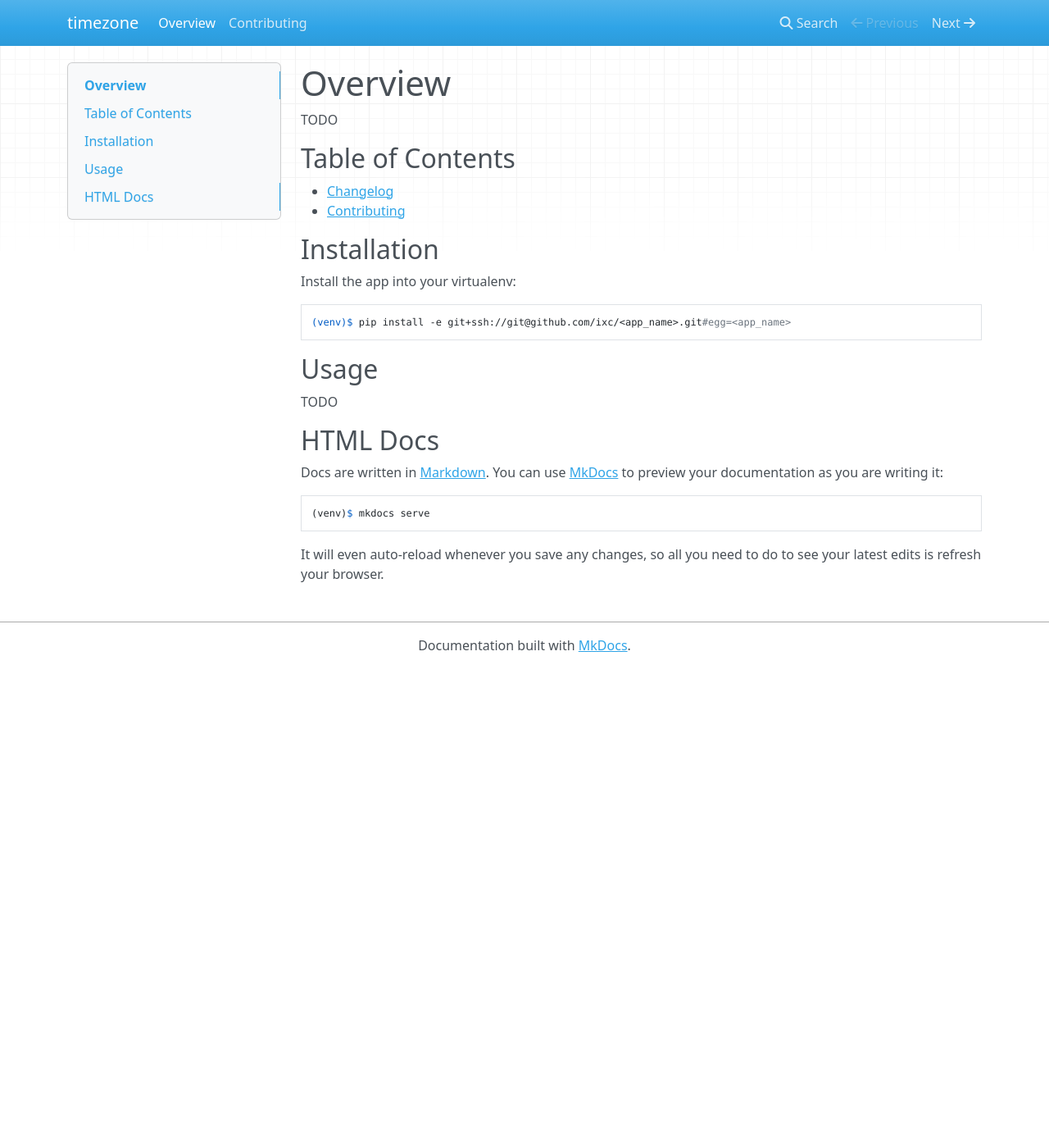
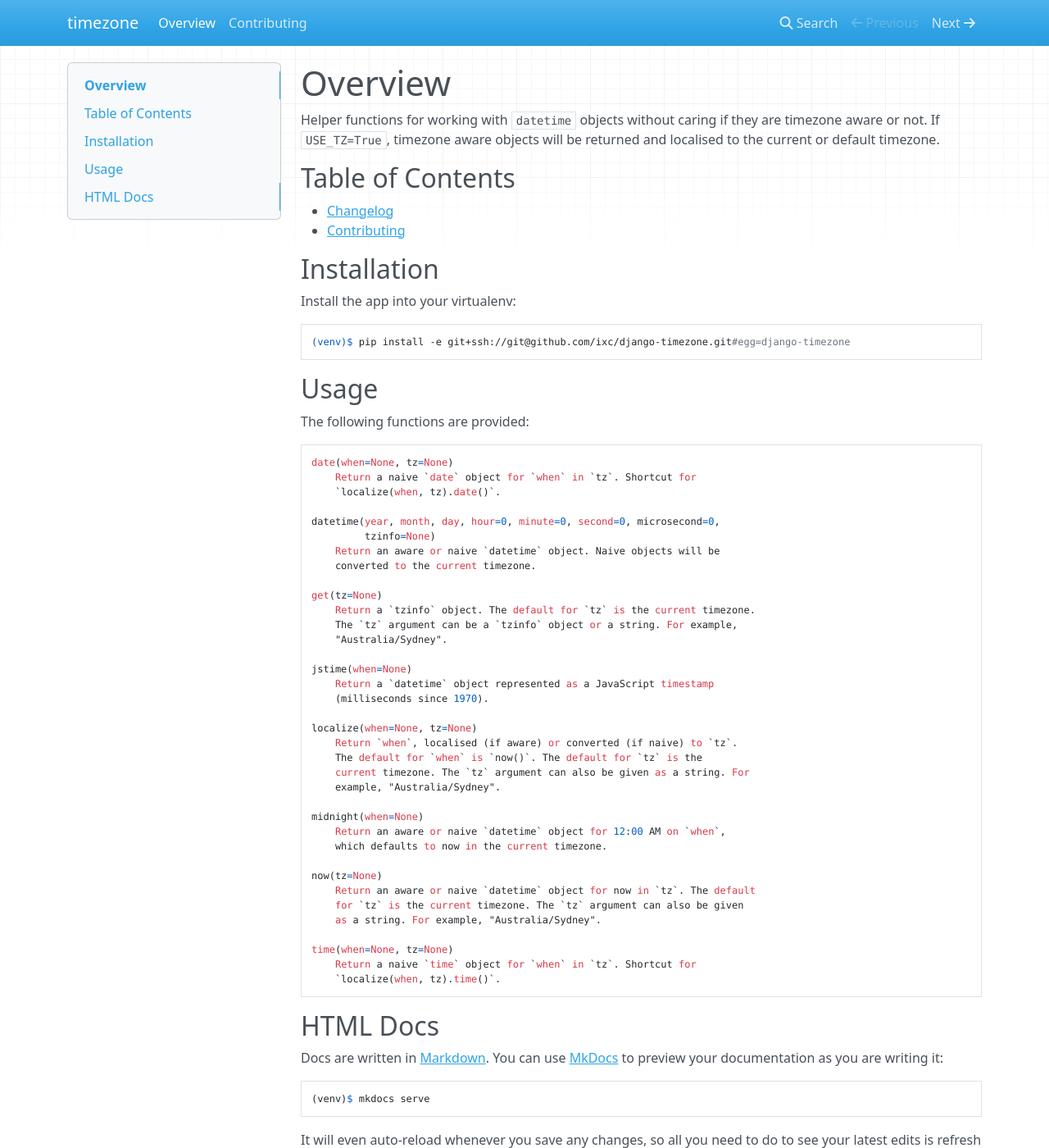
Before and after one commit to ixc/django-timezone, an MkDocs documentation site: the page built from docs/index.md, in a window 1280 px wide and 1400 px high. Shown: the whole window at 82% size. Built offline with MkDocs 1.6.1, drawn with Linux system fonts in a browser that asks for light colours; nearby versions of some CDN libraries.

Commit message:
Update docs.

```diff
--- a/docs/index.md
+++ b/docs/index.md
@@ -1,6 +1,8 @@
 # Overview
 
-TODO
+Helper functions for working with `datetime` objects without caring if they are
+timezone aware or not. If `USE_TZ=True`, timezone aware objects will be
+returned and localised to the current or default timezone.
 
 ## Table of Contents
 
@@ -11,11 +13,48 @@ TODO
 
 Install the app into your virtualenv:
 
-    (venv)$ pip install -e git+ssh://git@github.com/ixc/<app_name>.git#egg=<app_name>
+    (venv)$ pip install -e git+ssh://git@github.com/ixc/django-timezone.git#egg=django-timezone
 
 ## Usage
 
-TODO
+The following functions are provided:
+
+    date(when=None, tz=None)
+        Return a naive `date` object for `when` in `tz`. Shortcut for
+        `localize(when, tz).date()`.
+
+    datetime(year, month, day, hour=0, minute=0, second=0, microsecond=0,
+             tzinfo=None)
+        Return an aware or naive `datetime` object. Naive objects will be
+        converted to the current timezone.
+
+    get(tz=None)
+        Return a `tzinfo` object. The default for `tz` is the current timezone.
+        The `tz` argument can be a `tzinfo` object or a string. For example,
+        "Australia/Sydney".
+
+    jstime(when=None)
+        Return a `datetime` object represented as a JavaScript timestamp
+        (milliseconds since 1970).
+
+    localize(when=None, tz=None)
+        Return `when`, localised (if aware) or converted (if naive) to `tz`.
+        The default for `when` is `now()`. The default for `tz` is the
+        current timezone. The `tz` argument can also be given as a string. For
+        example, "Australia/Sydney".
+
+    midnight(when=None)
+        Return an aware or naive `datetime` object for 12:00 AM on `when`,
+        which defaults to now in the current timezone.
+
+    now(tz=None)
+        Return an aware or naive `datetime` object for now in `tz`. The default
+        for `tz` is the current timezone. The `tz` argument can also be given
+        as a string. For example, "Australia/Sydney".
+
+    time(when=None, tz=None)
+        Return a naive `time` object for `when` in `tz`. Shortcut for
+        `localize(when, tz).time()`.
 
 ## HTML Docs
 
```
